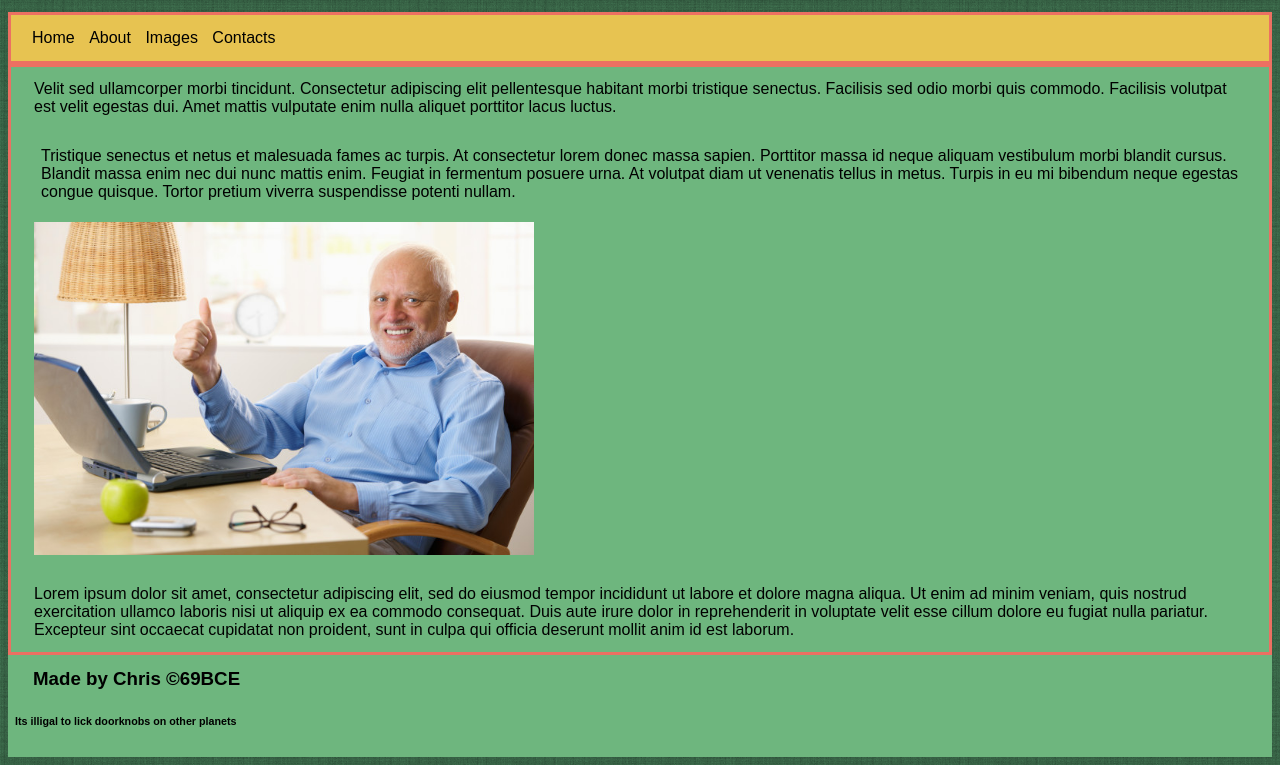
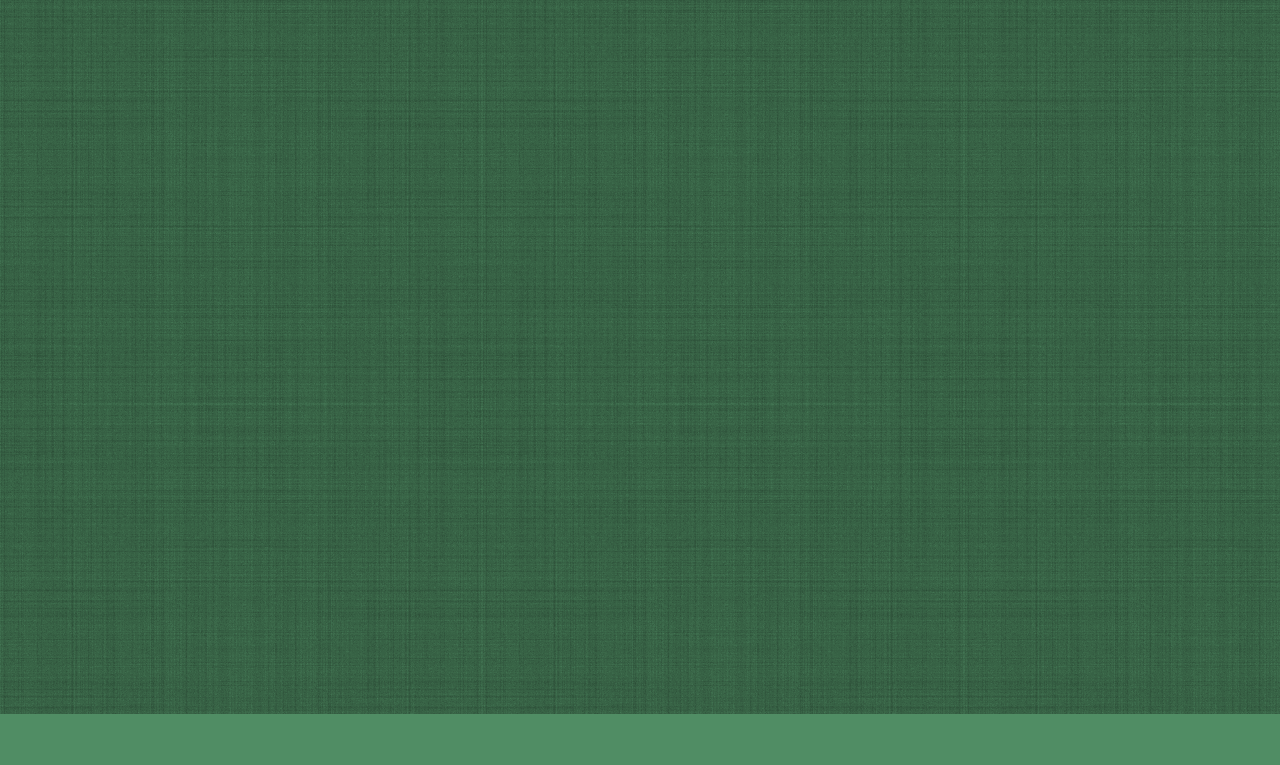
Before and after one commit to chrisknapton98/website, a plain HTML site: page index.html in a window 1280 px wide. Shown: the part 86-851 px from the top of the page. After the commit the page ends 800 px from the top, so only its background shows below. Drawn offline with Linux system fonts and the light colour scheme.

Commit message:
nuked the sauce

```diff
--- a/index.html
+++ b/index.html
@@ -6,39 +6,6 @@
   <link type="text/css" rel="stylesheet" href="stylesheet.css"/>
 </head>
 <body>
-  <header>
-    <h1>Big Ol' Logo</h1>
-  </header>
-  <nav>
-    <ul>
-      <li>Home</li>
-      <li>About</li>
-      <li>Images</li>
-      <li>Contacts</li>
-    </ul>
-  </nav>
-  <main>
-    <section>
-      <p>
-        Velit sed ullamcorper morbi tincidunt. Consectetur adipiscing elit pellentesque habitant morbi tristique senectus. Facilisis sed odio morbi quis commodo. Facilisis volutpat est velit egestas dui. Amet mattis vulputate enim nulla aliquet porttitor lacus luctus.
-      </p>
-    </section>
-    <article>
-      <p>
-        Tristique senectus et netus et malesuada fames ac turpis. At consectetur lorem donec massa sapien. Porttitor massa id neque aliquam vestibulum morbi blandit cursus. Blandit massa enim nec dui nunc mattis enim. Feugiat in fermentum posuere urna. At volutpat diam ut venenatis tellus in metus. Turpis in eu mi bibendum neque egestas congue quisque. Tortor pretium viverra suspendisse potenti nullam.
-      </p>
-      <img src="god2.jpg" width="500px" hight="300px" alt="Harold">
-    </article>
-    <aside>
-      <p>
-        Lorem ipsum dolor sit amet, consectetur adipiscing elit, sed do eiusmod tempor incididunt ut labore et dolore magna aliqua. Ut enim ad minim veniam, quis nostrud exercitation ullamco laboris nisi ut aliquip ex ea commodo consequat. Duis aute irure dolor in reprehenderit in voluptate velit esse cillum dolore eu fugiat nulla pariatur. Excepteur sint occaecat cupidatat non proident, sunt in culpa qui officia deserunt mollit anim id est laborum.
-      </p>
-    </aside>
-  </main>
-  <footer>
-    <h3>Made by Chris ©69BCE</h3>
-    <h6>Its illigal to lick doorknobs on other planets</h6>
-  </footer>
 </body>
 </html>
 <!-- this is how you write a comment becuase you forgot how -->
```
